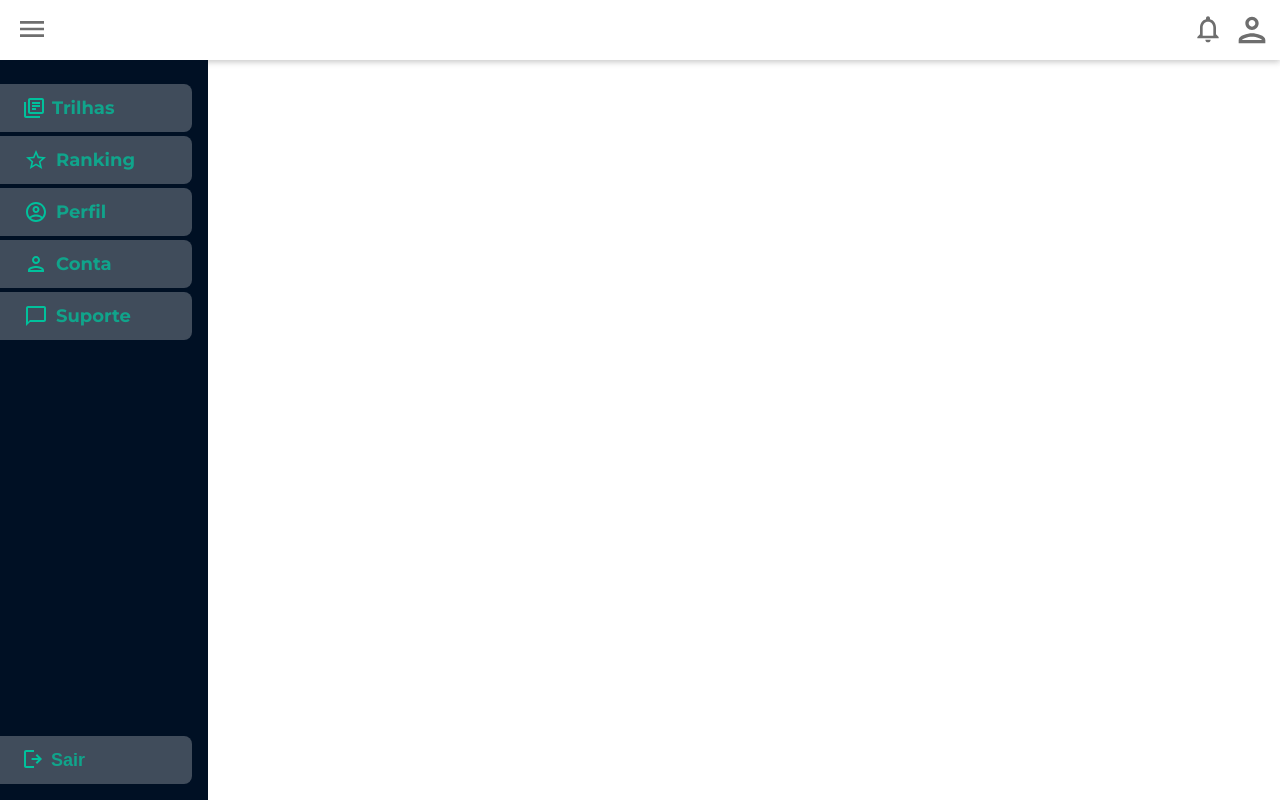
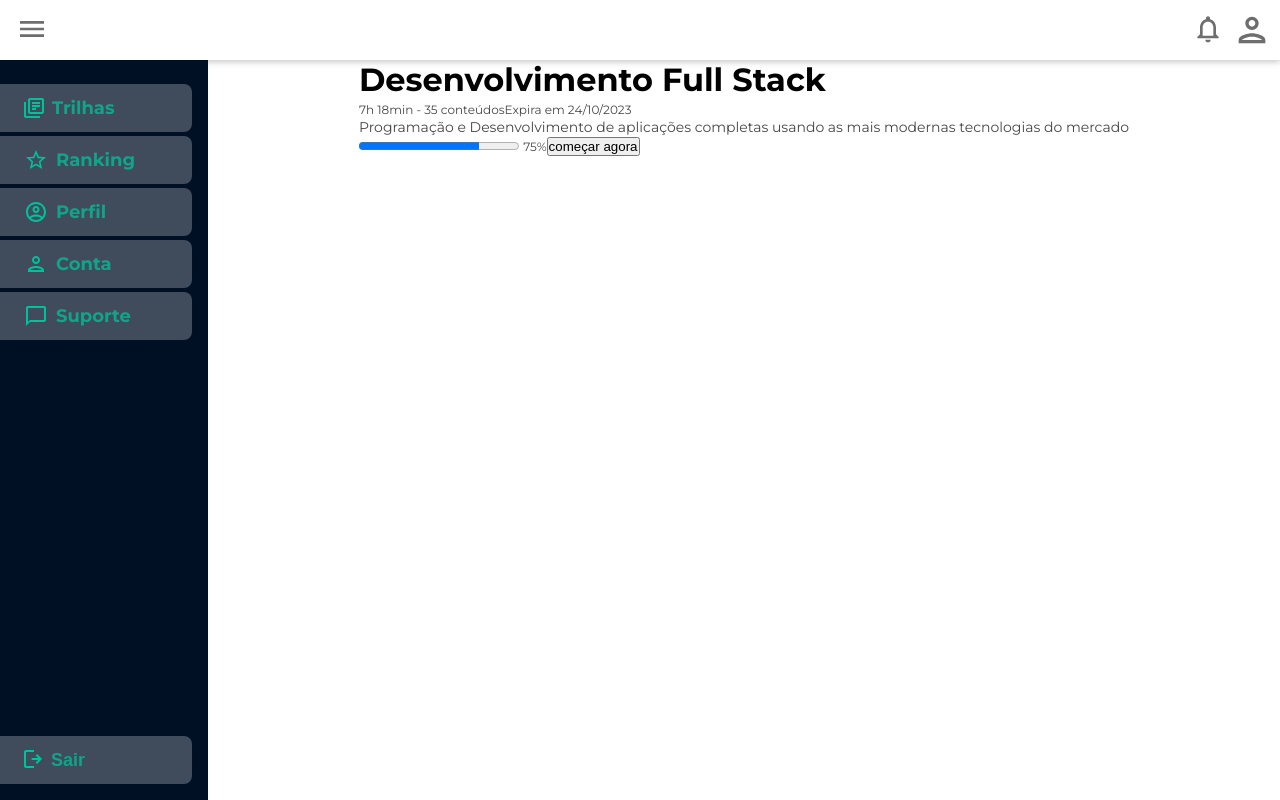
Before and after one commit to squad39-hfc/oj-frontend, a React (Create React App) app: page /trilha/dev in a window 1280 px wide. Built offline with nearby package versions, Linux system fonts and the light colour scheme.

Commit message:
feat: linked pages on home and menu

```diff
--- a/src/App.jsx
+++ b/src/App.jsx
@@ -13,9 +13,45 @@ function App() {
       <Layout>
         <Routes>
           <Route path="/" element={<Home />} />
-          <Route path="/trilha/ux" element={<Trail />} />
-          <Route path="/trilha/qa" element={<Trail />} />
-          <Route path="/trilha/dev" element={<Trail />} />
+          <Route
+            path="/trilha/ux"
+            element={
+              <Trail
+                title="Ux Design"
+                duration="5h 26min"
+                contentNumber="25"
+                expirationDate="24/10/2023"
+                description="Entenda as necessidades do seu usuário e construa experiências inspiradoras."
+                progress="20"
+              />
+            }
+          />
+          <Route
+            path="/trilha/qa"
+            element={
+              <Trail
+                title="Quality Assurance (QA)"
+                duration="5h 31min"
+                contentNumber="20"
+                expirationDate="24/10/2023"
+                description="Testando qualidade de aplicações e códigos"
+                progress="5"
+              />
+            }
+          />
+          <Route
+            path="/trilha/dev"
+            element={
+              <Trail
+                title="Desenvolvimento Full Stack"
+                duration="7h 18min"
+                contentNumber="35"
+                expirationDate="24/10/2023"
+                description="Programação e Desenvolvimento de aplicações completas usando as mais modernas tecnologias do mercado"
+                progress="75"
+              />
+            }
+          />
           <Route path="/visualizacao" element={<ContentVisualizer />} />
         </Routes>
       </Layout>
--- a/src/pages/Trail/Trail.jsx
+++ b/src/pages/Trail/Trail.jsx
@@ -1,7 +1,28 @@
 import styles from './Trail.module.css';
 
-const Trail = () => {
-  return <section className={styles.trailContent}></section>;
+const Trail = props => {
+  return (
+    <section className={styles.trailContent}>
+      <section>
+        <div>
+          <div>
+            <h1>{props.title}</h1>
+            <small>
+              {props.duration} - {props.contentNumber} conteúdos
+            </small>
+            <small>Expira em {props.expirationDate}</small>
+          </div>
+          <p>{props.description}</p>
+          <progress max="100" value={props.progress}></progress>{' '}
+          <span>
+            <small>{props.progress}%</small>
+          </span>
+          <button>começar agora</button>
+        </div>
+        <div></div>
+      </section>
+    </section>
+  );
 };
 
 export default Trail;
```
